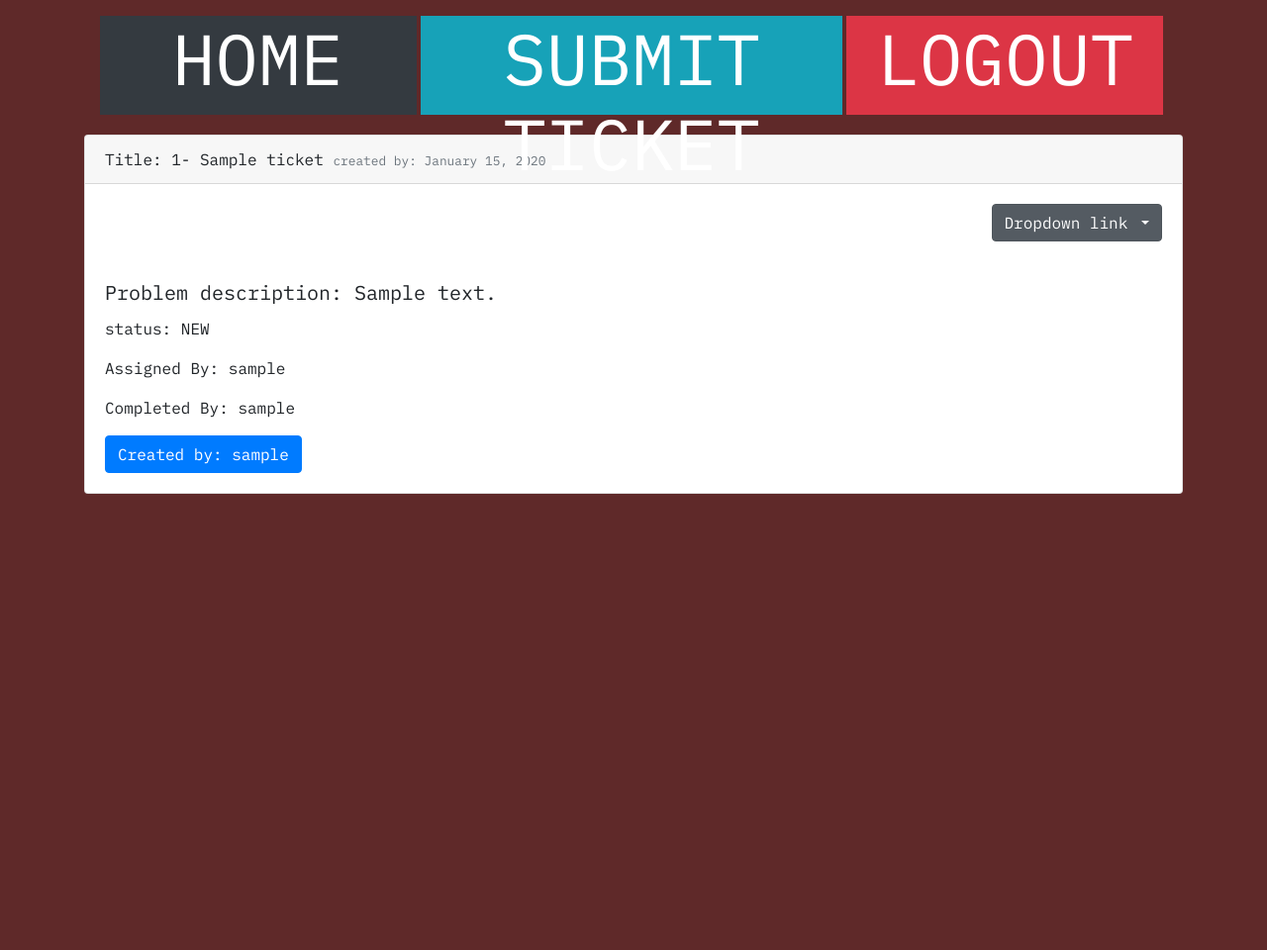
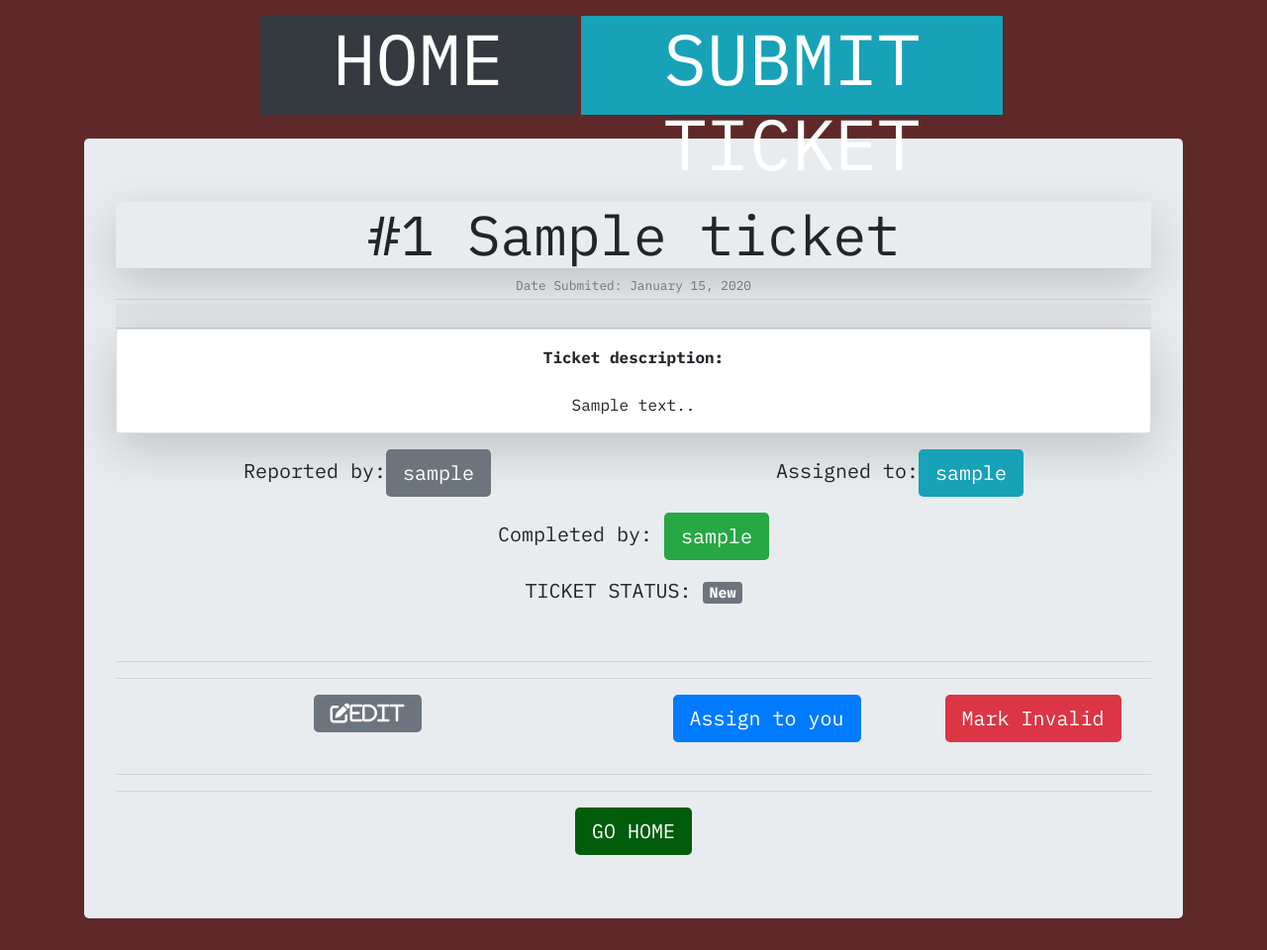
Before and after one commit to karki011/bugstracker, a Django app: page /ticket/1/ in a window 1280 px wide. Shown: the whole page at 99% size. Before the commit the page ends 800 px from the top, so only its background shows below. Run offline with Django 3.2, Linux system fonts and the light colour scheme; tables that the repository leaves empty hold one stand-in row (Sample ...); some libraries are stand-ins or nearby versions.

Commit message:
done with ticket details page css

```diff
--- a/bugs/templates/bugs/home.html
+++ b/bugs/templates/bugs/home.html
@@ -3,10 +3,10 @@
 {% block content%}
 <hr>
 <div class="row text-center justify-content-center mb-3">
-    <div class="mr-1 col-sm-12  col-md-6 col-lg-7 bg-secondary status-count ">
-        <a href="#new_ticket" style="color:white; line-height: 1.65" class="display-4">
+    <div class="mr-1 col-sm-12  col-md-6 col-lg-7  status-count ">
+        <button disabled  style="line-height: 1.65" class="display-4 bg-secondary text-white">
             Total tickets :{{tickets.count}}
-        </a>
+        </button>
     </div>
 </div>
 
--- a/bugs/templates/bugs/ticket_detail.html
+++ b/bugs/templates/bugs/ticket_detail.html
@@ -1,48 +1,141 @@
 {%extends 'base.html'%}
 {% block content%}
 
-
-<div class="card">
+<div class="jumbotron mt-4 text-center">
+    <h1 class="display-4 shadow-lg ">#{{object.id}} {{ object.title }}</h1>
+    <small class="text-muted">Date Submited: {{object.date_created|date:"F d, Y" }}</small>
+    <hr class="my-1">
     <div class="card-header">
-        Title: {{object.id}}- {{ object.title }}
-        <small class="text-muted">created by: {{object.date_created|date:"F d, Y" }}</small>
-
     </div>
-    <div class="card-body">
-        <div class="dropdown show text-right">
-            <a aria-expanded="false" aria-haspopup="true" class="btn btn-secondary dropdown-toggle"
-               data-toggle="dropdown" href="#"
-               id="dropdownMenuLink" role="button">
-                Dropdown link
-            </a>
-
-            <div aria-labelledby="dropdownMenuLink" class="dropdown-menu">
-                <a class="btn btn-outline-secondary" href="{%url 'ticketupdate' object.id%}">Edit</a>
-                {% if object.user_completed%}
-                <a class="dropdown-item" href="{% url 'returnticket' object.id %}">Reopen Ticket</a>
-                {%elif object.user_assigned %}
-                <a class="dropdown-item" href="{% url 'completedticket' object.id %}">Competed Ticket</a>
-                <a class="dropdown-item" href="{% url 'returnticket' object.id %}">Return Ticket</a>
-                {%else%}
-                <a class="dropdown-item" href="{% url 'assigntome' object.id %}">Assign to me</a>
-                {%endif%}
-                  <a class="dropdown-item" href="{% url 'invalidticket' object.id %}">Mark Invalid</a>
-
-            </div>
+    <p class="card shadow-lg p-3 text-center"> <strong>
+        Ticket description:
+    </strong> <br>
+        {{object.description}}.</p>
+    <div class="row">
+        <div class="col-6">
+            <p class="lead">
+                Reported by:<a aria-pressed="true" class="btn  btn-lg active badge-secondary"
+                               href="{% url 'userticket' ticket.created_by %}"
+                               role="button">{{object.created_by}}</a>
+            </p>
+        </div>
+        <div class="col-6">
+            <p class="lead">
+                Assigned to:<a aria-pressed="true" class="btn  btn-lg active badge-info"
+                               href="{% url 'userticket' ticket.created_by %}"
+                               role="button">{{object.user_assigned}}</a>
+            </p>
         </div>
     </div>
-    <div class="card-body">
-        <h5 class="card-title">Problem description: {{object.description}}</h5>
-        <p class="card-text">status: {{ object.status }}</p>
-        {% if object.user_assigned%}
+    {% if object.user_completed%}
+    <p class="lead ">
+        Completed by:
+        <a aria-pressed="true" class="btn  btn-lg active badge-success"
+           href="{% url 'userticket' ticket.user_completed %}"
+           role="button">{{ object.user_completed }}</a>
+    </p>
+    {%endif%}
 
-        <p class="card-text">Assigned By: {{ object.user_assigned }}</p>
-        {%endif%}
+    {%if object.status == 'NEW' %}
+    <p class="lead">
+        TICKET STATUS: <span class="badge badge-secondary">New</span>
+    </p>
+    {%endif%}
+    {%if object.status == 'IN PROGRESS' %}
+    <p class="lead">
+        TICKET STATUS: <span class="badge badge-warning">IN PROGRESSS</span>
+    </p>
+    {%endif%}
+    {%if object.status == 'DONE' %}
+    <p class="lead ">
+        TICKET STATUS: <span class="badge  badge-success text-white">DONE</span>
+    </p>
+    {%endif%}
+    {%if object.status == 'INVALID' %}
+    <p class="lead ">
+        TICKET STATUS: <span class="badge badge-danger ">INVALID</span>
+    </p>
+    {%endif%}
+    <br>
 
-        {% if object.user_completed%}
-        <p class="card-text">Completed By: {{ object.user_completed }}</p>
-        {%endif%}
-        <a class="btn btn-primary" href="{% url 'userticket' ticket.created_by %}">Created by: {{object.created_by}}</a>
+    <hr>
+    <hr>
+
+    <div class="row">
+
+
+        {%if object.status == "NEW" %}
+        <div class="col">
+            <p class="lead  ">
+                <a class="btn bg-secondary btn-lg text-white" href="{%url 'ticketupdate' object.id%}" role="button">
+                    <i class="fas fa-edit ">Edit</i>
+                    </a>
+            </p>
+        </div>
+        <div class="col-3">
+            <p class="lead">
+                <a class="btn btn-primary btn-lg text-white" href="{% url 'assigntome' object.id %}" role="button">Assign to
+                    you</a>
+            </p>
+        </div>
+        <div class="col-3">
+            <p class="lead ">
+                <a class="btn bg-danger btn-lg text-white" href="{% url 'invalidticket' object.id %}" role="button">Mark
+                    Invalid</a>
+            </p>
+        </div>
+        {% endif%}
+
+        {%if object.status == "IN PROGRESS" %}
+        <div class="col">
+            <p class="lead">
+                <a class="btn bg-secondary btn-lg text-white" href="{%url 'ticketupdate' object.id%}" role="button">Edit
+                </a>
+            </p>
+        </div>
+        <div class="col">
+            <p class="lead">
+                <a class="btn btn-success btn-lg" href="{% url 'completedticket' object.id %}"
+                   role="button">Complete</a>
+            </p>
+        </div>
+        <div class="col-3">
+
+            <p class="lead">
+                <a class="btn btn-dark btn-lg" href="{% url 'returnticket' object.id %}" role="button">Return</a>
+            </p>
+        </div>
+        <div class="col-3">
+            <p class="lead">
+                <a class="btn btn-danger btn-lg" href="{% url 'invalidticket' object.id %}" role="button">Mark
+                    Invalid</a>
+            </p>
+        </div>
+        {% endif%}
+        {%if object.status == "DONE" %}
+        <div class="col">
+            <p class="lead">
+                <a class="btn btn-info btn-lg" href="{% url 'returnticket' object.id %}" role="button">REOPEN</a>
+            </p>
+        </div>
+        {% endif %}
+        {%if object.status == "INVALID" %}
+        <div class="col">
+            <p class="lead">
+                <a class="btn btn-info btn-lg" href="{% url 'returnticket' object.id %}" role="button">REOPEN</a>
+            </p>
+        </div>
+        {% endif %}
     </div>
+     <hr>
+    <hr>
+    <div class="row">
+        <div class="col ">
+            <a href="/" class="btn btn-lg active text-white " role="button" aria-pressed="true"
+               style="background:#015c0c;" >GO HOME</a>
+
+        </div>
+    </div>
+
 </div>
 {%endblock content%}
--- a/static/main.css
+++ b/static/main.css
@@ -13,9 +13,6 @@ a:hover {
     color: #d47d08 !important;
 }
 
-main{
-    margin-top: 20px
-}
 nav{
 height: 90px
 }
--- a/templates/base.html
+++ b/templates/base.html
@@ -9,34 +9,38 @@
     <link crossorigin="anonymous" href="https://stackpath.bootstrapcdn.com/bootstrap/4.5.0/css/bootstrap.min.css"
           integrity="sha384-9aIt2nRpC12Uk9gS9baDl411NQApFmC26EwAOH8WgZl5MYYxFfc+NcPb1dKGj7Sk" rel="stylesheet">
     <link href="{% static 'main.css' %}" rel="stylesheet">
+    <script src="https://kit.fontawesome.com/376d9e7b35.js" crossorigin="anonymous"></script>
+
     <title>BUGS!</title>
 </head>
 <body>
 <div class="container-fluid mt-3 sticky-top">
     <div class="row text-center justify-content-center">
         <div class="mr-1 col-sm-12  col-md-6 col-lg-3 bg-dark status-count ">
-        <a href="/" class="text-white display-3" >
+            <a class="text-white display-3" href="/">
                 Home
             </a>
         </div>
         <div class="mr-1  col-sm-12 col-md-6 col-lg-4  bg-info status-count  ">
-        <a href="{% url 'ticketcreate'%} "class="text-white display-3">
+            <a class="text-white display-3" href="{% url 'ticketcreate'%} ">
                 Submit Ticket
             </a>
         </div>
+        {% if user.is_authenticated%}
         <div class="mr-1 col-sm-12  col-md-6 col-lg-3 bg-danger status-count  ">
-        <a href="{%url 'logout'%}" class="text-white display-3">
+            <a class="text-white display-3" href="{%url 'logout'%}">
                 Logout
             </a>
         </div>
+        {% endif%}
 
     </div>
 </div>
-<div class="container">
+<div class="container mt-3">
     <div class="col-md-12">
         {% if messages %}
         {% for message in messages %}
-        <div class="alert alert-{{message.tags}}">
+        <div class="alert alert-{{message.tags}} ">
             {{message}}
         </div>
         {% endfor %}
```
Also changed, not shown: bugs/templates/bugs/ticket_form.html (+4 -5 lines). Lines whose indentation alone changed are shown as unchanged.
